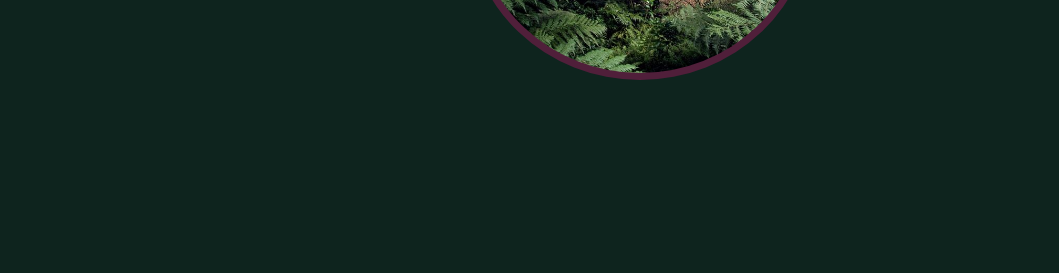
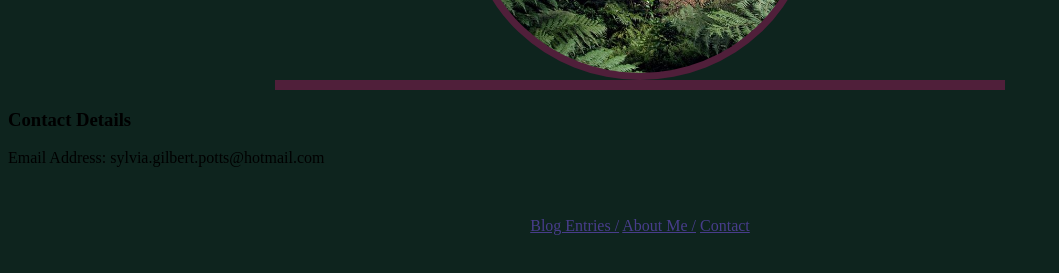
Before and after one commit to sylvia-gp/sylvia-gp.github.io, a plain HTML site: page contact-me.html in a window 1280 px wide. Shown: the part 257-530 px from the top of the page, without its empty margins (0-1059 px from the left). Drawn offline with Linux system fonts and the light colour scheme.

Commit message:
update contact page

```diff
--- a/contact-me.html
+++ b/contact-me.html
@@ -7,5 +7,16 @@
     </head>
   <body>
     <h1>Sylvia's Dev Garden</h1>
+    <p class="blog-intro">
+      <h3>Contact Details</h3>
+      Email Address: sylvia.gilbert.potts@hotmail.com
+    </p>
+    <footer>
+        <nav>
+          <a href="blog-directory.html">Blog Entries  /</a>
+          <a href="about-me.html">   About Me  /</a>
+          <a href="contact-me.html">  Contact</a>
+          </nav>
+      </footer>
     </body>
  </html>
```
